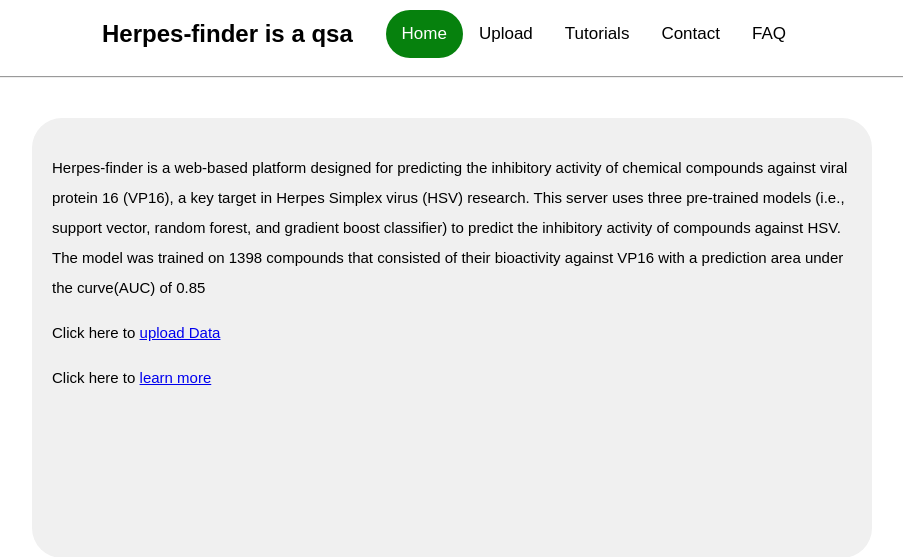
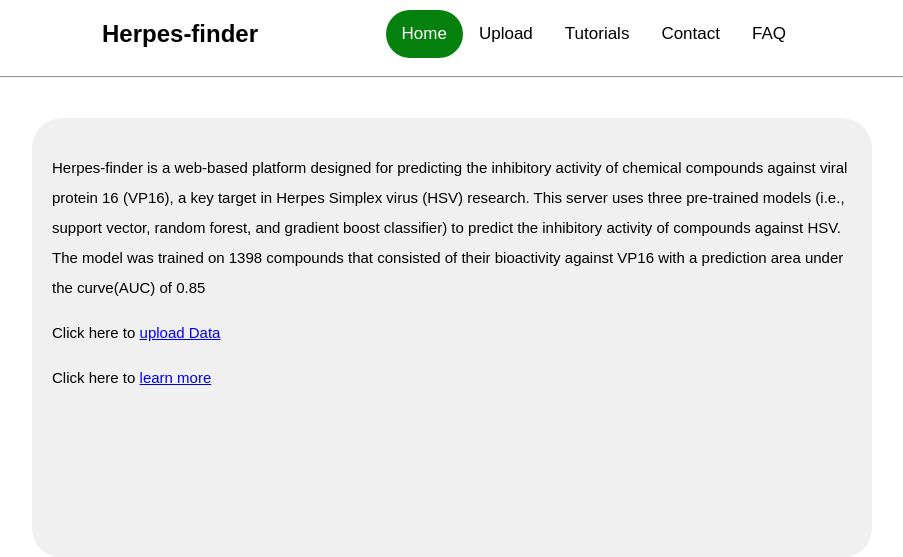
Before and after one commit to Ghaby-X/VP16i-finder, a Flask app: page / in a window 1280 px wide. Shown: the top 557 px of the page, without its empty margins (188-1091 px from the left). Run offline with Flask 3, Linux system fonts and the light colour scheme; parts of the project's set-up code (start-up, migrations or seed data) failed here and were passed over.

Commit message:
fix: update title display

```diff
--- a/templates/index.html
+++ b/templates/index.html
@@ -10,7 +10,7 @@
 
 <body>
     <div class = "header">
-        <h2>Herpes-finder is a qsa</h2>
+        <h2>Herpes-finder</h2>
 
         <div class="topnav">
             <a class = "active" href="/">Home</a>
```
